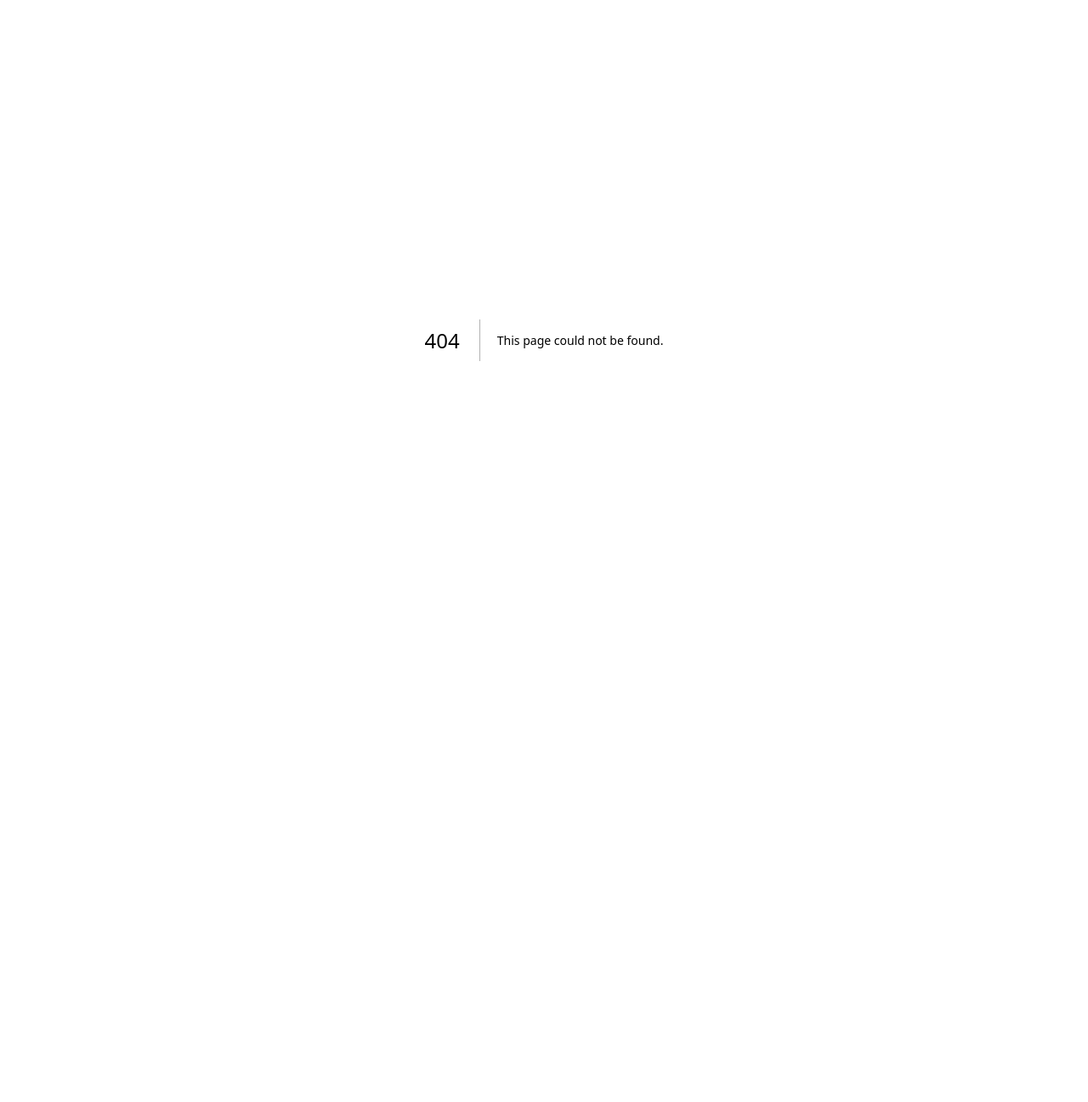
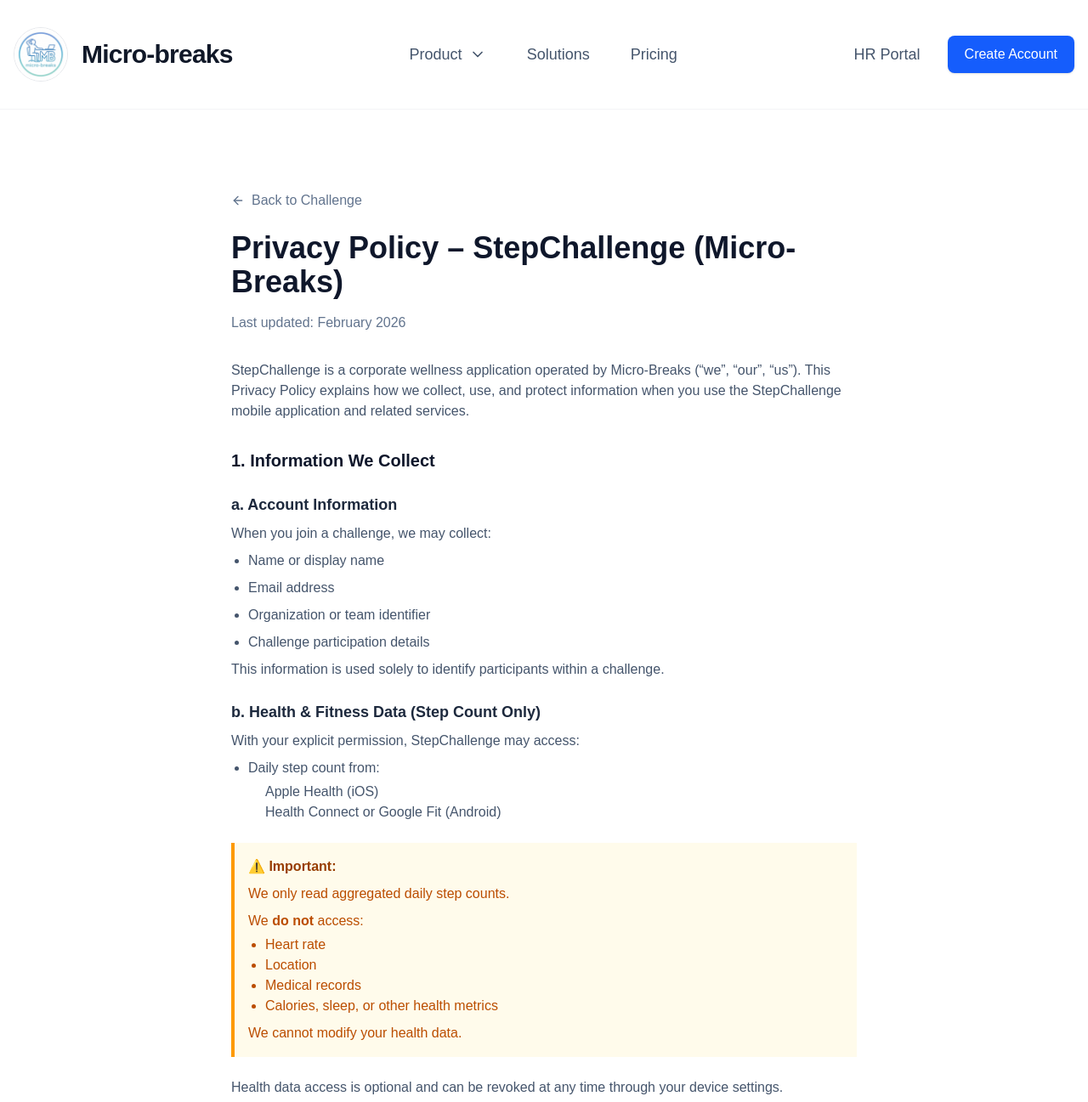
Before and after one commit to Manialdi/microbreaks-v2, a Next.js app: page /business/stepchallenge/privacy in a window 1280 px wide. Before the commit this address had no page. Shown: the top 1297 px of the page at 85% size. Before the commit the page ends 800 px from the top, so only its background shows below. Built offline with nearby package versions, Linux system fonts and the light colour scheme.

Commit message:
feat: add privacy policy page for step challenge

```diff
--- /dev/null
+++ b/app/(public)/business/stepchallenge/privacy/page.tsx
@@ -0,0 +1,136 @@
+import type { Metadata } from 'next';
+import Link from 'next/link';
+import { ArrowLeft } from 'lucide-react';
+
+export const metadata: Metadata = {
+    title: 'Privacy Policy - Micro-Breaks StepChallenge',
+    description: 'Privacy policy for the Micro-Breaks StepChallenge application.',
+};
+
+export default function StepChallengePrivacyPage() {
+    return (
+        <div className="bg-white min-h-screen py-16 lg:py-24">
+            <div className="container mx-auto px-4 max-w-3xl">
+                <div className="mb-8">
+                    <Link
+                        href="/business/stepchallenge"
+                        className="inline-flex items-center text-slate-500 hover:text-blue-600 transition-colors mb-6"
+                    >
+                        <ArrowLeft className="w-4 h-4 mr-2" />
+                        Back to Challenge
+                    </Link>
+                    <h1 className="text-3xl lg:text-4xl font-bold text-slate-900 mb-4">
+                        Privacy Policy – StepChallenge (Micro-Breaks)
+                    </h1>
+                    <p className="text-slate-500">Last updated: February 2026</p>
+                </div>
+
+                <div className="prose prose-slate max-w-none text-slate-600">
+                    <p>
+                        StepChallenge is a corporate wellness application operated by Micro-Breaks (“we”, “our”, “us”). This Privacy Policy explains how we collect, use, and protect information when you use the StepChallenge mobile application and related services.
+                    </p>
+
+                    <h2 className="text-xl font-bold text-slate-900 mt-8 mb-4">1. Information We Collect</h2>
+
+                    <h3 className="text-lg font-semibold text-slate-800 mt-6 mb-2">a. Account Information</h3>
+                    <p>When you join a challenge, we may collect:</p>
+                    <ul className="list-disc pl-5 space-y-2 mt-2">
+                        <li>Name or display name</li>
+                        <li>Email address</li>
+                        <li>Organization or team identifier</li>
+                        <li>Challenge participation details</li>
+                    </ul>
+                    <p className="mt-2">This information is used solely to identify participants within a challenge.</p>
+
+                    <h3 className="text-lg font-semibold text-slate-800 mt-6 mb-2">b. Health & Fitness Data (Step Count Only)</h3>
+                    <p>With your explicit permission, StepChallenge may access:</p>
+                    <ul className="list-disc pl-5 space-y-2 mt-2">
+                        <li>Daily step count from:
+                            <ul className="list-circle pl-5 mt-1">
+                                <li>Apple Health (iOS)</li>
+                                <li>Health Connect or Google Fit (Android)</li>
+                            </ul>
+                        </li>
+                    </ul>
+
+                    <div className="bg-amber-50 border-l-4 border-amber-500 p-4 my-6">
+                        <h4 className="font-bold text-amber-800 mb-2">⚠️ Important:</h4>
+                        <p className="text-amber-700">We only read aggregated daily step counts.</p>
+                        <p className="text-amber-700 mt-2">We <strong>do not</strong> access:</p>
+                        <ul className="list-disc pl-5 mt-1 text-amber-700">
+                            <li>Heart rate</li>
+                            <li>Location</li>
+                            <li>Medical records</li>
+                            <li>Calories, sleep, or other health metrics</li>
+                        </ul>
+                        <p className="text-amber-700 mt-2">We cannot modify your health data.</p>
+                    </div>
+
+                    <p>Health data access is optional and can be revoked at any time through your device settings.</p>
+
+                    <h3 className="text-lg font-semibold text-slate-800 mt-6 mb-2">c. Usage Data</h3>
+                    <p>We may collect basic app usage information such as:</p>
+                    <ul className="list-disc pl-5 space-y-2 mt-2">
+                        <li>App launches</li>
+                        <li>Feature usage (e.g., leaderboard view)</li>
+                    </ul>
+                    <p className="mt-2">This data is used to improve app performance and reliability.</p>
+
+                    <h2 className="text-xl font-bold text-slate-900 mt-8 mb-4">2. How We Use Information</h2>
+                    <p>We use collected information to:</p>
+                    <ul className="list-disc pl-5 space-y-2 mt-2">
+                        <li>Track progress in step challenges</li>
+                        <li>Display leaderboards and rankings</li>
+                        <li>Ensure fair participation</li>
+                        <li>Provide challenge summaries</li>
+                        <li>Improve the app experience</li>
+                    </ul>
+                    <p className="mt-2">We do not use health or personal data for advertising.</p>
+
+                    <h2 className="text-xl font-bold text-slate-900 mt-8 mb-4">3. Data Sharing</h2>
+                    <p>We do not sell, rent, or share your personal or health data with third parties.</p>
+                    <p className="mt-2">Data may be visible only within your organization’s challenge, such as:</p>
+                    <ul className="list-disc pl-5 space-y-2 mt-2">
+                        <li>Your name (or alias)</li>
+                        <li>Step totals</li>
+                        <li>Rank on the leaderboard</li>
+                    </ul>
+                    <p className="mt-2">No data is shared outside your organization.</p>
+
+                    <h2 className="text-xl font-bold text-slate-900 mt-8 mb-4">4. Data Storage & Security</h2>
+                    <ul className="list-disc pl-5 space-y-2 mt-2">
+                        <li>Step counts are stored securely in our backend systems</li>
+                        <li>We store only daily step totals, not raw sensor data</li>
+                        <li>Access is protected using authentication and role-based controls</li>
+                        <li>We follow industry-standard practices to protect your information</li>
+                    </ul>
+
+                    <h2 className="text-xl font-bold text-slate-900 mt-8 mb-4">5. User Control & Consent</h2>
+                    <p>You are always in control:</p>
+                    <ul className="list-disc pl-5 space-y-2 mt-2">
+                        <li>Health access is opt-in</li>
+                        <li>You can disconnect Apple Health / Google Fit at any time</li>
+                        <li>You may request deletion of your account data by contacting us</li>
+                    </ul>
+                    <p className="mt-2">Disconnecting health access will stop step syncing immediately.</p>
+
+                    <h2 className="text-xl font-bold text-slate-900 mt-8 mb-4">6. Children’s Privacy</h2>
+                    <p>StepChallenge is intended for workplace and adult use.</p>
+                    <p>We do not knowingly collect data from children under 13.</p>
+
+                    <h2 className="text-xl font-bold text-slate-900 mt-8 mb-4">7. Changes to This Policy</h2>
+                    <p>We may update this Privacy Policy from time to time.</p>
+                    <p>Any changes will be reflected on this page with an updated date.</p>
+
+                    <h2 className="text-xl font-bold text-slate-900 mt-8 mb-4">8. Contact Us</h2>
+                    <p>If you have questions about this Privacy Policy or your data, contact us at:</p>
+                    <p className="mt-4">
+                        <a href="mailto:support@micro-breaks.com" className="text-blue-600 hover:text-blue-700 font-semibold hover:underline">
+                            support@micro-breaks.com
+                        </a>
+                    </p>
+                </div>
+            </div>
+        </div>
+    );
+}
```
